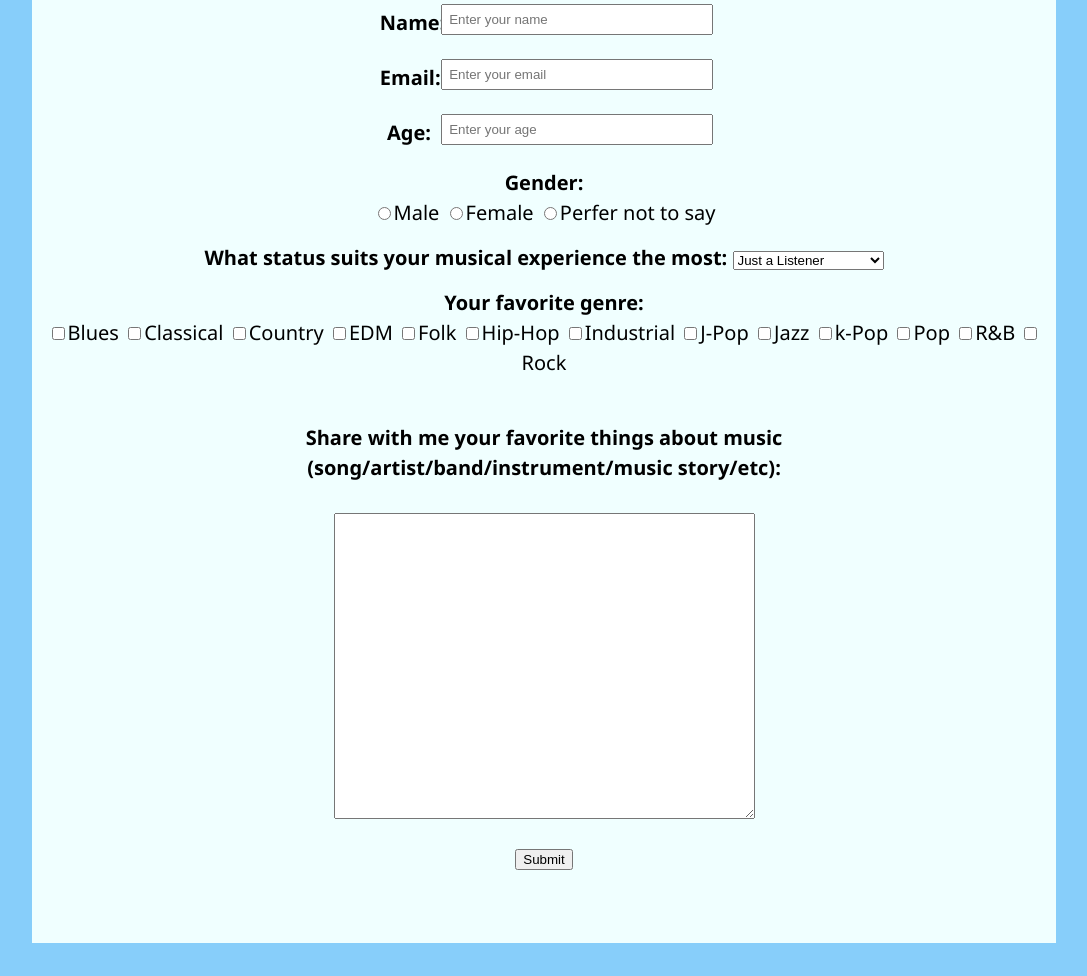
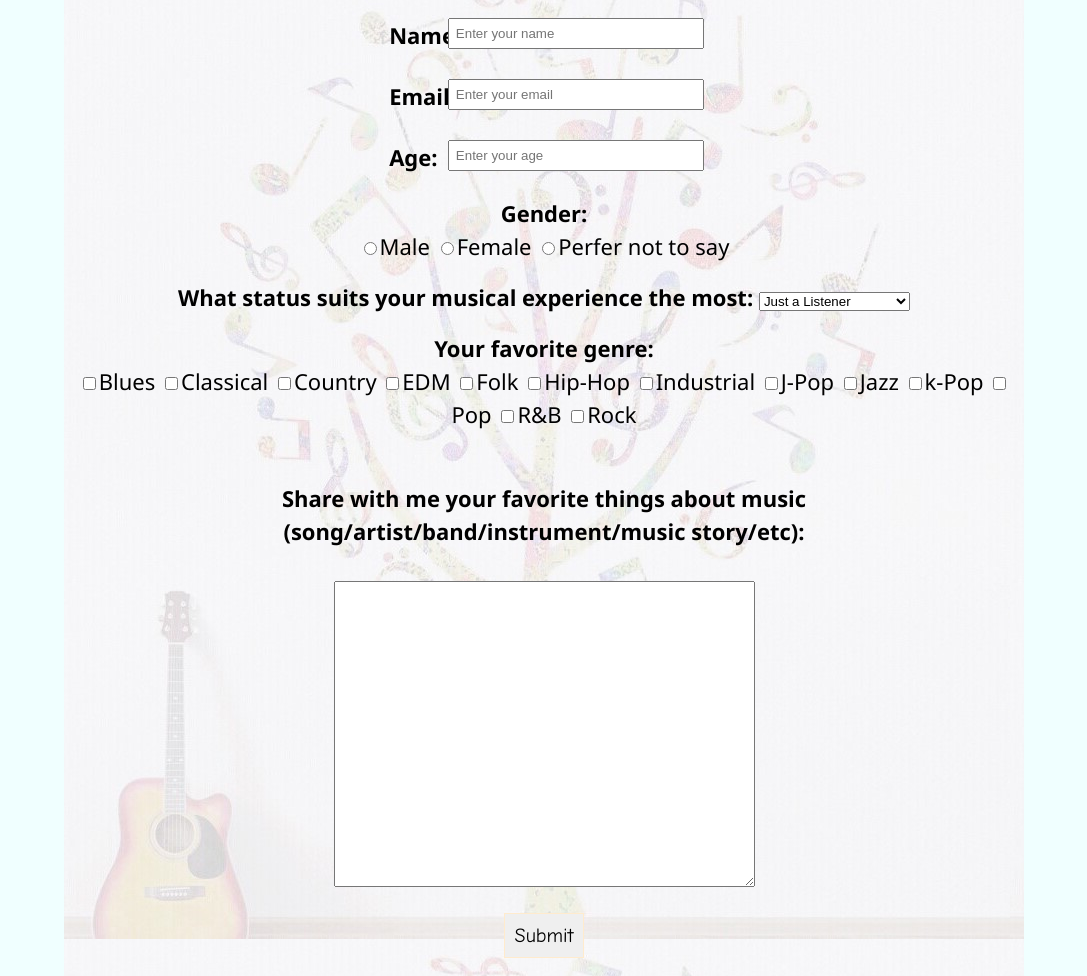
Before and after one commit to csc473s2019-webdev/hw3-p5-practice-with-html-css-forms-RyanLinrm, a plain HTML site: page index.html in a window 1280 px wide. Shown: the part 141-1117 px from the top of the page, without its empty margins (96-1183 px from the left). Before the commit the page ends 1084 px from the top, so only its background shows below. Drawn offline with Linux system fonts and the light colour scheme.

Commit message:
Submit Button styling and background image added

```diff
--- a/style.css
+++ b/style.css
@@ -1,22 +1,23 @@
 body {
-    background-color: lightskyblue;
+    background-color: azure;
+    /*text-shadow: #000 0px 0px 1px;*/
     text-align: center;
     font-family: 'Segoe UI', Tahoma, Geneva, Verdana, sans-serif;
-    font-size: 20px;
+    font-size: 22px;
     line-height: 1.5em;
     min-width: 320px;
     margin: 0;
   }
 
 .myform {
-    background-color: azure;
-    width: 80%;
+    width: 75%;
     margin: auto;
     min-height: 1000px;
+    background-image: url('image/musicTree.jpg');
 }
 
 .formElement {
-    padding-bottom: 15px;
+    padding-bottom: 18px;
 }
 
 .clear {
@@ -48,3 +49,10 @@ body {
     vertical-align: middle;
     padding: 6px;
 }
+
+.myform #submit {
+    border: 1px solid blanchedalmond;
+    padding: 10px;
+    font-size: 20px;
+    font-family: "Comic Sans MS", cursive, sans-serif;
+}
```
Also changed, not shown: image/musicTree.jpg (added).
